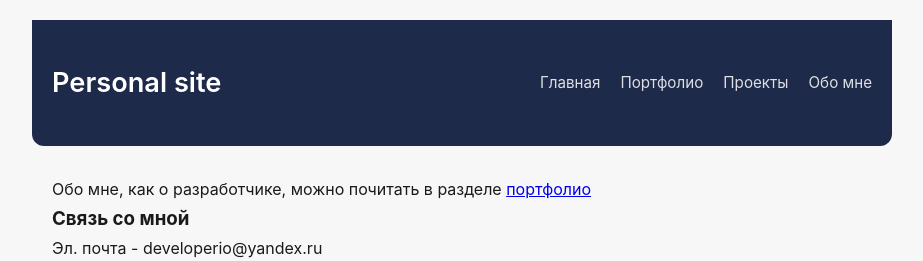
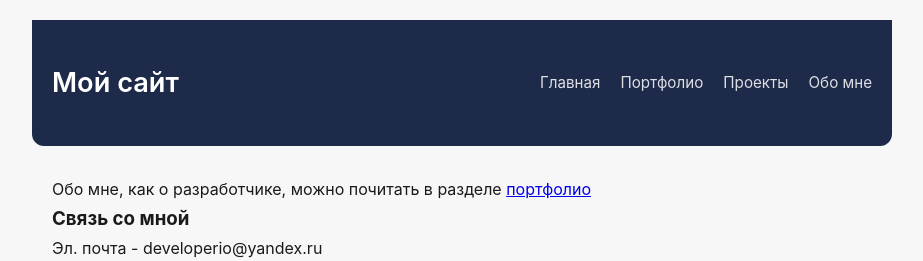
Before and after one commit to ExtremumDev/ExtremumDev.github.io, a Jekyll site: the page built from ru/about.md, in a window 1280 px wide. Shown: the top 261 px of the page, without its empty margins (178-1101 px from the left). Built offline with Jekyll 4.4.1, drawn with Linux system fonts in a browser that asks for light colours.

Commit message:
Issue in header

```diff
--- a/_includes/header-ru.html
+++ b/_includes/header-ru.html
@@ -1,6 +1,6 @@
 <header>
     <div class="container">
-        <h1><a href="/ru/">{{ site.title }}</a></h1>
+        <h1><a href="/ru/">Мой сайт</a></h1>
         <nav>
             <a href="/ru/">Главная</a>
             <a href="/ru/portfolio/">Портфолио</a>
```
